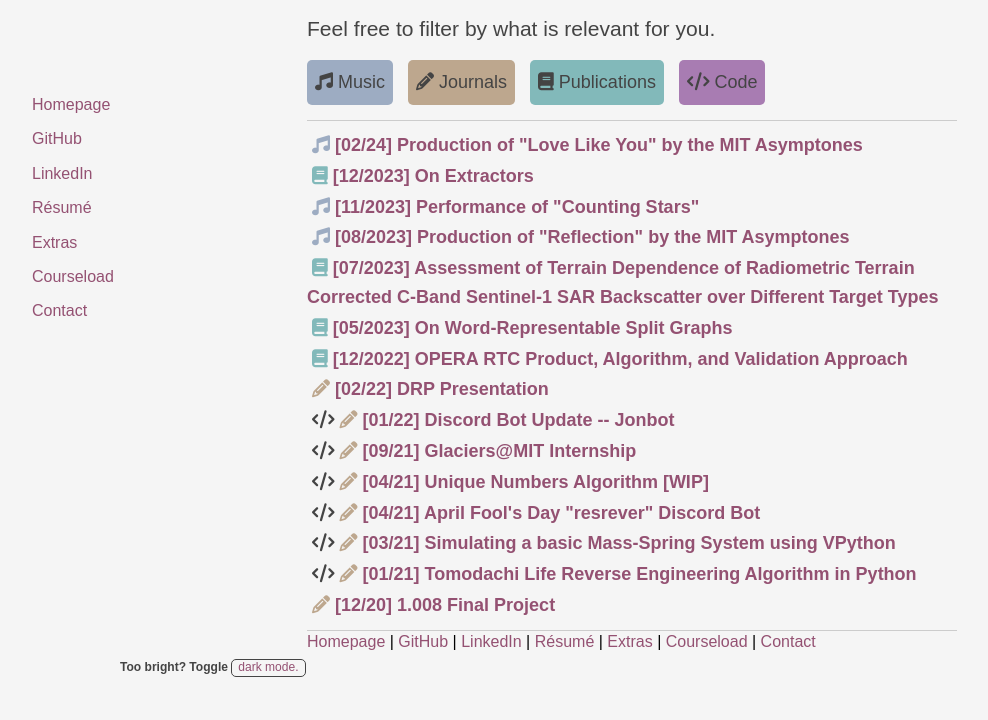
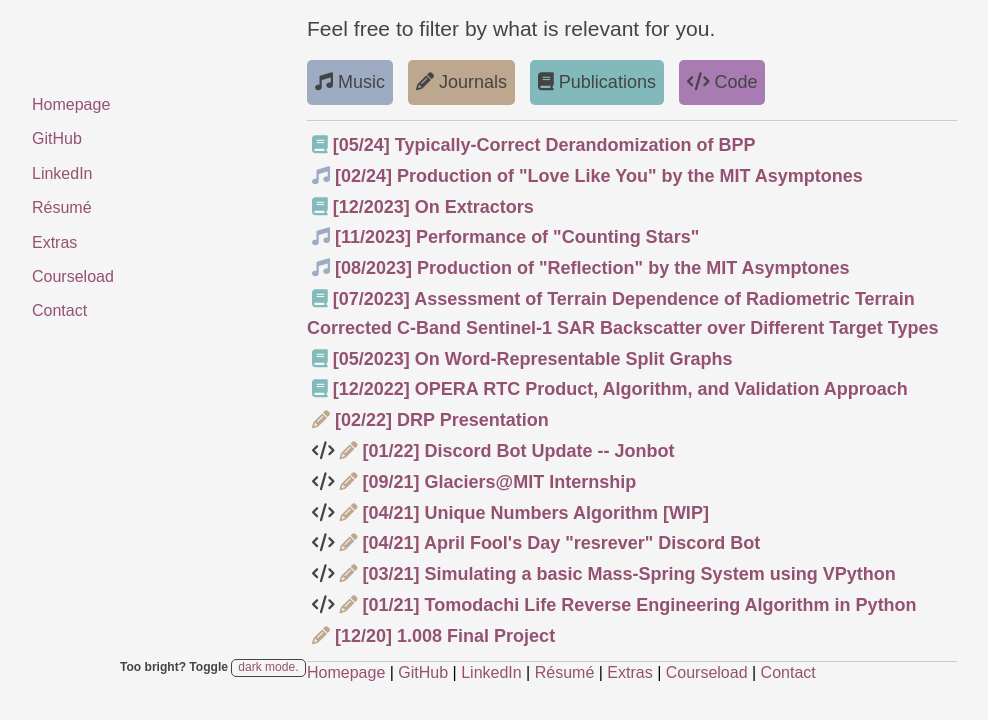
Before and after one commit to triviajon/triviajon, a plain HTML site: page content/extras/index.html in a window 1280 px wide. Shown: the part 120-840 px from the top of the page, without its empty margins (8-996 px from the left). Drawn offline with nearby package versions, Linux system fonts and the light colour scheme.

Commit message:
Adding new paper

```diff
--- a/content/extras/index.html
+++ b/content/extras/index.html
@@ -40,6 +40,10 @@
 
 
         <div id="article-list">
+            <div class="article" data-types="published">
+                <h4><a href="entries/files/Jon_Final_Paper___18_405_Spring_2024.pdf"> [05/24] Typically-Correct Derandomization of BPP </a></h4>
+            </div>
+
             <div class="article" data-types="music">
                 <h4><a href="music/lly.html"> [02/24] Production of "Love Like You" by the MIT Asymptones </a></h4>
             </div>
```
Also changed, not shown: 1 other file.
